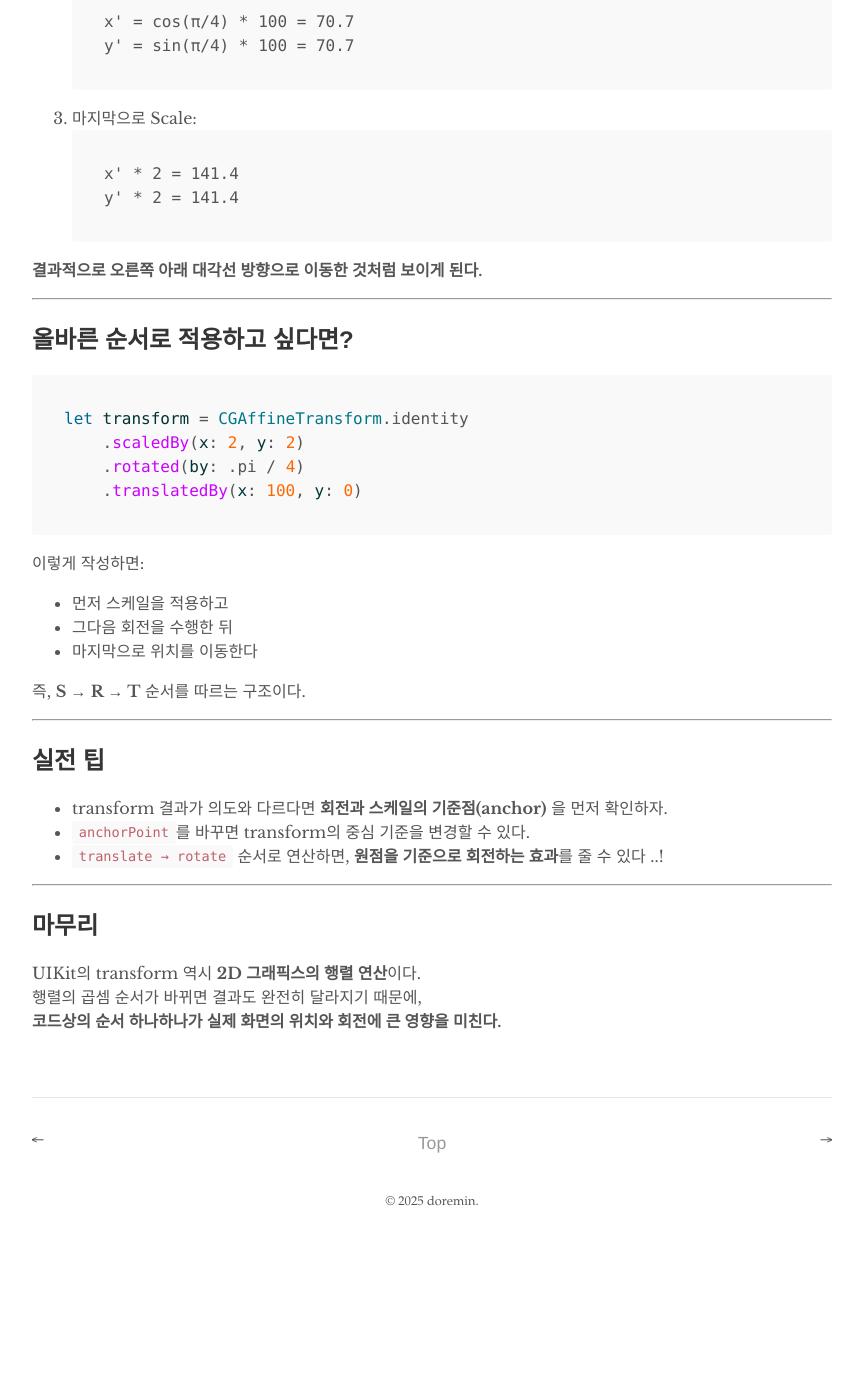
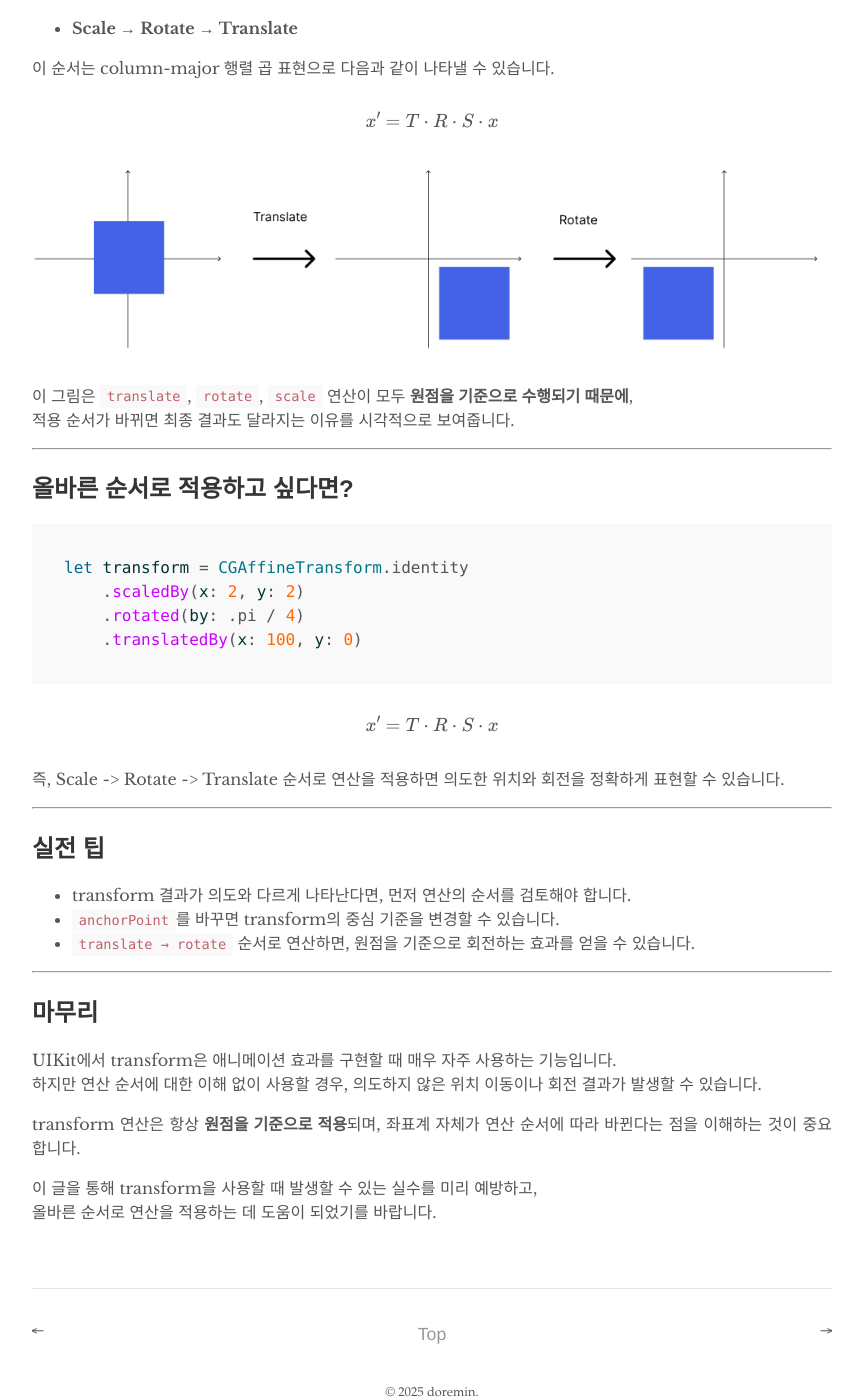
Before and after one commit to doremin/doremin.github.io, a Jekyll site: the page built from _posts/2025-06-20-17:21.md, in a window 1280 px wide and 1400 px high, scrolled down 2647 px. Shown: the whole window, without its empty margins (208-1071 px from the left). Built offline with Jekyll 4.4.1, drawn with Linux system fonts in a browser that asks for light colours; before the commit the page ends 3892 px from its top, so only the background shows below that; some of the changed text lies outside the part shown.

Commit message:
[FIX] 글 수정 UIKit Transform의 순서가 결과를 바꾸는 이유

````diff
--- a/_posts/2025-06-20-17:21.md
+++ b/_posts/2025-06-20-17:21.md
@@ -1,16 +1,21 @@
 ---
 layout: post
-title: Transform은 순서가 중요하다.
+title: UIKit Transform의 순서가 결과를 바꾸는 이유
 author: "doremin"
 tags: [iOS, UIKit, Graphics]
 ---
 
-# Transform은 순서가 중요하다.
+# UIKit Transform의 순서가 결과를 바꾸는 이유
 
-UIKit에서 `CGAffineTransform`을 사용할 때는 **transform의 적용 순서**에 따라 결과가 완전히 달라진다.
+## 개요
+UIKit에서 `CGAffineTransform`을 사용할 때는 **적용 순서에 따라** 내가 원하는 결과가 나오지 않을 수 있습니다.
 
-아래 두 개의 코드 예시를 보자.
-겉보기에는 결과가 같아 보이지만, 실제 동작은 전혀 다르다.
+이 글에서는 transform 연산이 적용되는 수학적 구조를 분석하고, 코드 예제와 시각 자료를 통해 적용 순서에 따른 결과 차이를 설명합니다.
+
+## 문제 상황
+
+아래 두 개의 코드를 예시로 들겠습니다.
+겉보기에는 같아 보이지만, 실제 동작은 전혀 다릅니다.
 
 ```swift
 box1.transform = CGAffineTransform.identity
@@ -24,36 +29,12 @@
   .scaledBy(x: 2, y: 2)
 ```
 
+### 실행 결과
 ![capture](/assets/images/2025-06-20/capture.gif)
 
 ---
 
-## 왜 순서에 따라 결과가 달라질까?
-
-![transform](/assets/images/2025-06-20/transform.png)
-
-이 그림은 객체를 이동한 후 회전했을 때, 결과가 어떻게 달라지는지를 보여준다.
-`translate`, `rotate`, `scale` 연산은 모두 **원점을 기준으로 수행**되기 때문에, 순서에 따라 시각적으로 완전히 다른 결과가 나타날 수 있다.
-
-일반적으로는 다음 순서를 따르는 것이 안정적이다:
-
-- **Scale → Rotate → Translate**
-
-이 순서는 column-major 행렬 곱 표현으로 다음과 같이 나타낼 수 있다:
-
-<div>
-
-$$
-x' = T \cdot R \cdot S \cdot x
-$$
-
-</div>
-
----
-
-## 왜 오른쪽 아래로 이동했을까?
-
-아래 코드를 살펴보자. `translate`에는 y 값이 없지만, 결과적으로 y 방향으로도 이동한 것처럼 보인다.
+## 왜 Transform 순서에 따라 결과가 달라질까?
 
 ```swift
 let transform = CGAffineTransform.identity
@@ -62,7 +43,7 @@
     .scaledBy(x: 2, y: 2)
 ```
 
-이 코드를 적용하면 다음과 같은 과정이 진행된다.
+이 코드를 적용하면 다음과 같은 과정이 진행됩니다.
 
 1. 먼저 `(0, 0)` → `(100, 0)`으로 이동 (Translation)
 2. 이후 원점 기준으로 `(100, 0)`을 45도 회전
@@ -77,7 +58,30 @@
    y' * 2 = 141.4
    ```
 
-**결과적으로 오른쪽 아래 대각선 방향으로 이동한 것처럼 보이게 된다.**
+따라서 코드상에는 y 방향 이동이 없었지만, **회전 이후 좌표계가 변형된 상태에서 Scaling이 적용되어**
+결과적으로 오른쪽 아래 대각선 방향으로 이동하는 결과를 얻게 됩니다.
+
+이처럼 transform 연산의 순서를 바꾸면 좌표계 자체가 변형된 상태에서 다음 연산이 적용되기 때문에
+최종 결과도 크게 달라질 수 있습니다.
+
+일반적으로는 다음 순서를 따르는 것이 안정적입니다.
+
+- **Scale → Rotate → Translate**
+
+이 순서는 column-major 행렬 곱 표현으로 다음과 같이 나타낼 수 있습니다.
+
+<div>
+
+$$
+x' = T \cdot R \cdot S \cdot x
+$$
+
+</div>
+
+![transform](/assets/images/2025-06-20/transform.png)
+
+이 그림은 `translate`, `rotate`, `scale` 연산이 모두 **원점을 기준으로 수행되기 때문에**,
+적용 순서가 바뀌면 최종 결과도 달라지는 이유를 시각적으로 보여줍니다.
 
 ---
 
@@ -90,26 +94,32 @@
     .translatedBy(x: 100, y: 0)
 ```
 
-이렇게 작성하면:
+<div>
 
-- 먼저 스케일을 적용하고
-- 그다음 회전을 수행한 뒤
-- 마지막으로 위치를 이동한다
+$$
+x' = T \cdot R \cdot S \cdot x
+$$
 
-즉, **S → R → T** 순서를 따르는 구조이다.
+</div>
+
+즉, Scale -> Rotate -> Translate 순서로 연산을 적용하면 의도한 위치와 회전을 정확하게 표현할 수 있습니다.
 
 ---
 
 ## 실전 팁
 
-- transform 결과가 의도와 다르다면 **회전과 스케일의 기준점(anchor)** 을 먼저 확인하자.
-- `anchorPoint`를 바꾸면 transform의 중심 기준을 변경할 수 있다.
-- `translate → rotate` 순서로 연산하면, **원점을 기준으로 회전하는 효과**를 줄 수 있다 ..!
+- transform 결과가 의도와 다르게 나타난다면, 먼저 연산의 순서를 검토해야 합니다.
+- `anchorPoint`를 바꾸면 transform의 중심 기준을 변경할 수 있습니다.
+- `translate → rotate` 순서로 연산하면, 원점을 기준으로 회전하는 효과를 얻을 수 있습니다.
 
 ---
 
 ## 마무리
 
-UIKit의 transform 역시 **2D 그래픽스의 행렬 연산**이다.
-행렬의 곱셈 순서가 바뀌면 결과도 완전히 달라지기 때문에,
-**코드상의 순서 하나하나가 실제 화면의 위치와 회전에 큰 영향을 미친다.**
+UIKit에서 transform은 애니메이션 효과를 구현할 때 매우 자주 사용하는 기능입니다.
+하지만 연산 순서에 대한 이해 없이 사용할 경우, 의도하지 않은 위치 이동이나 회전 결과가 발생할 수 있습니다.
+
+transform 연산은 항상 **원점을 기준으로 적용**되며, 좌표계 자체가 연산 순서에 따라 바뀐다는 점을 이해하는 것이 중요합니다.
+
+이 글을 통해 transform을 사용할 때 발생할 수 있는 실수를 미리 예방하고,
+올바른 순서로 연산을 적용하는 데 도움이 되었기를 바랍니다.
````
